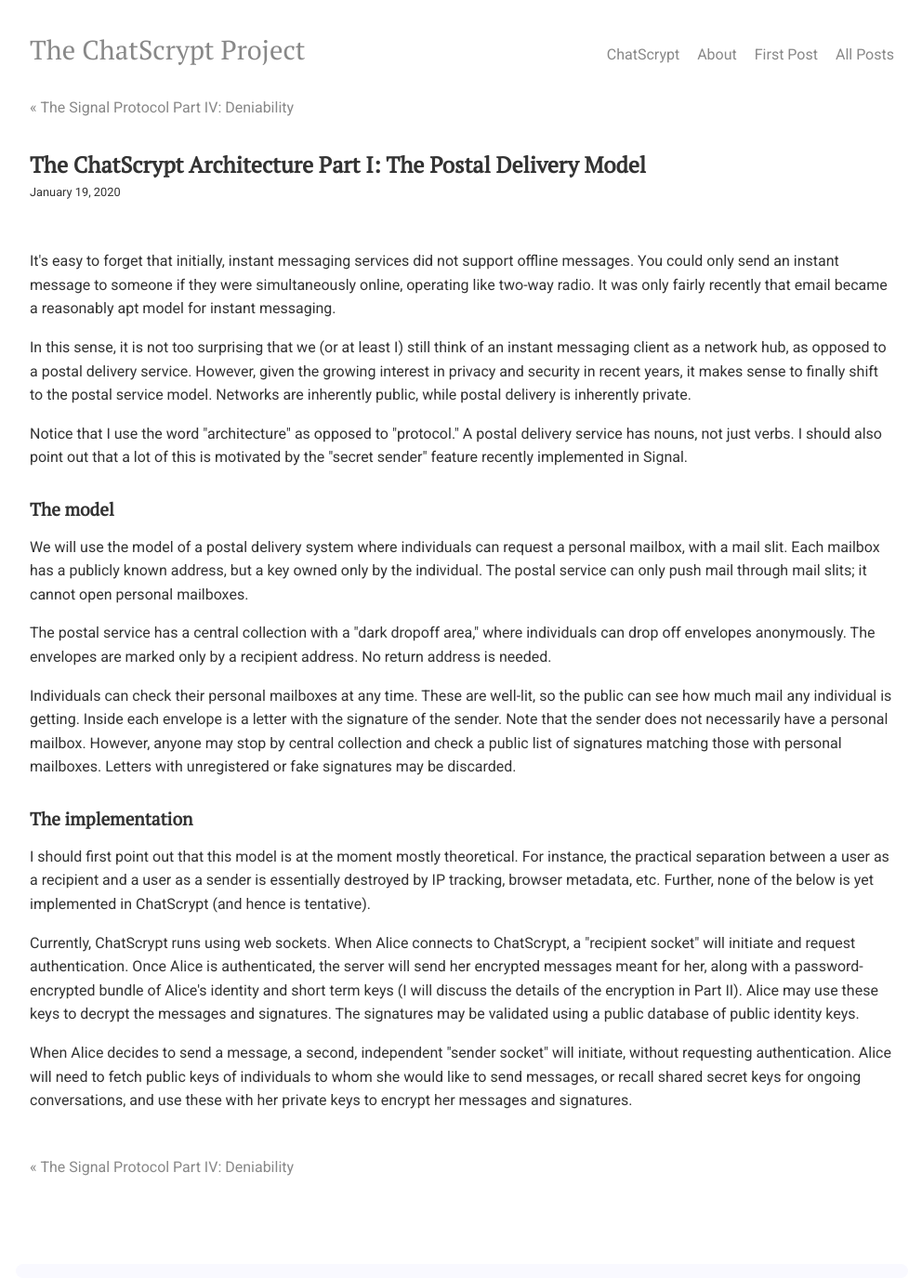
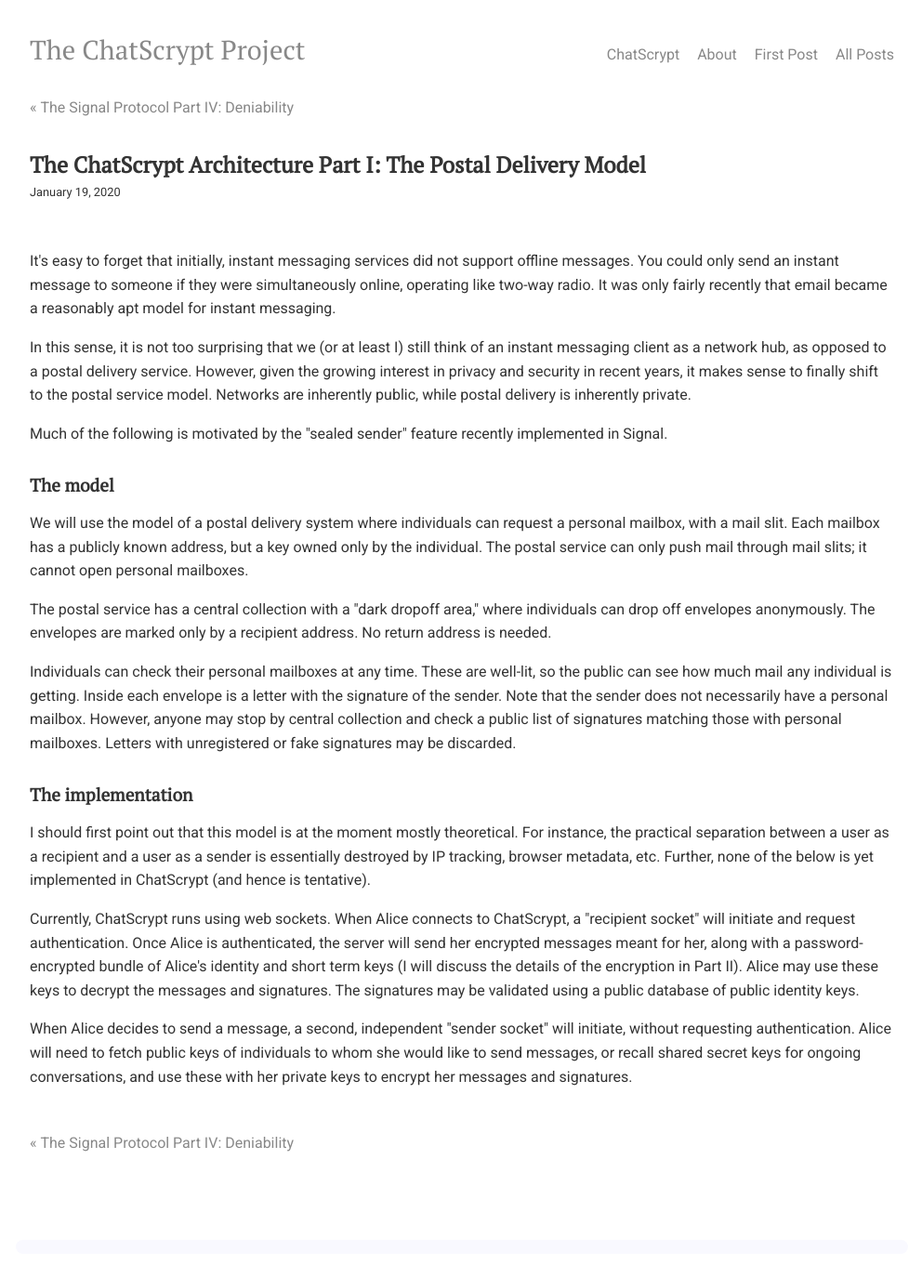
Before and after one commit to chatscrypt/chatscrypt.github.io, a Jekyll site: the page built from _posts/2020-01-19-the-chatscrypt-architecture-part-i-the-postal-service-model.html, in a window 1280 px wide. Shown: the whole page at 93% size, without its empty margins (143-1135 px from the left). Built offline with Jekyll 4.4.1, drawn with Linux system fonts in a browser that asks for light colours; comment, search, counter and statistics services are not loaded; after the commit the page ends 1349 px from its top, so only the background shows below that.

Commit message:
Update 2020-01-19-the-chatscrypt-architecture-part-i-the-postal-service-model.html

```diff
--- a/_posts/2020-01-19-the-chatscrypt-architecture-part-i-the-postal-service-model.html
+++ b/_posts/2020-01-19-the-chatscrypt-architecture-part-i-the-postal-service-model.html
@@ -9,7 +9,7 @@
 
 <p>In this sense, it is not too surprising that we (or at least I) still think of an instant messaging client as a network hub, as opposed to a postal delivery service. However, given the growing interest in privacy and security in recent years, it makes sense to finally shift to the postal service model. Networks are inherently public, while postal delivery is inherently private.
 
-<p> Notice that I use the word "architecture" as opposed to "protocol." A postal delivery service has nouns, not just verbs. I should also point out that a lot of this is motivated by the "secret sender" feature recently implemented in Signal.
+<p> Much of the following is motivated by the "sealed sender" feature recently implemented in Signal.
 
 <h2>The model</h2>
 
```
